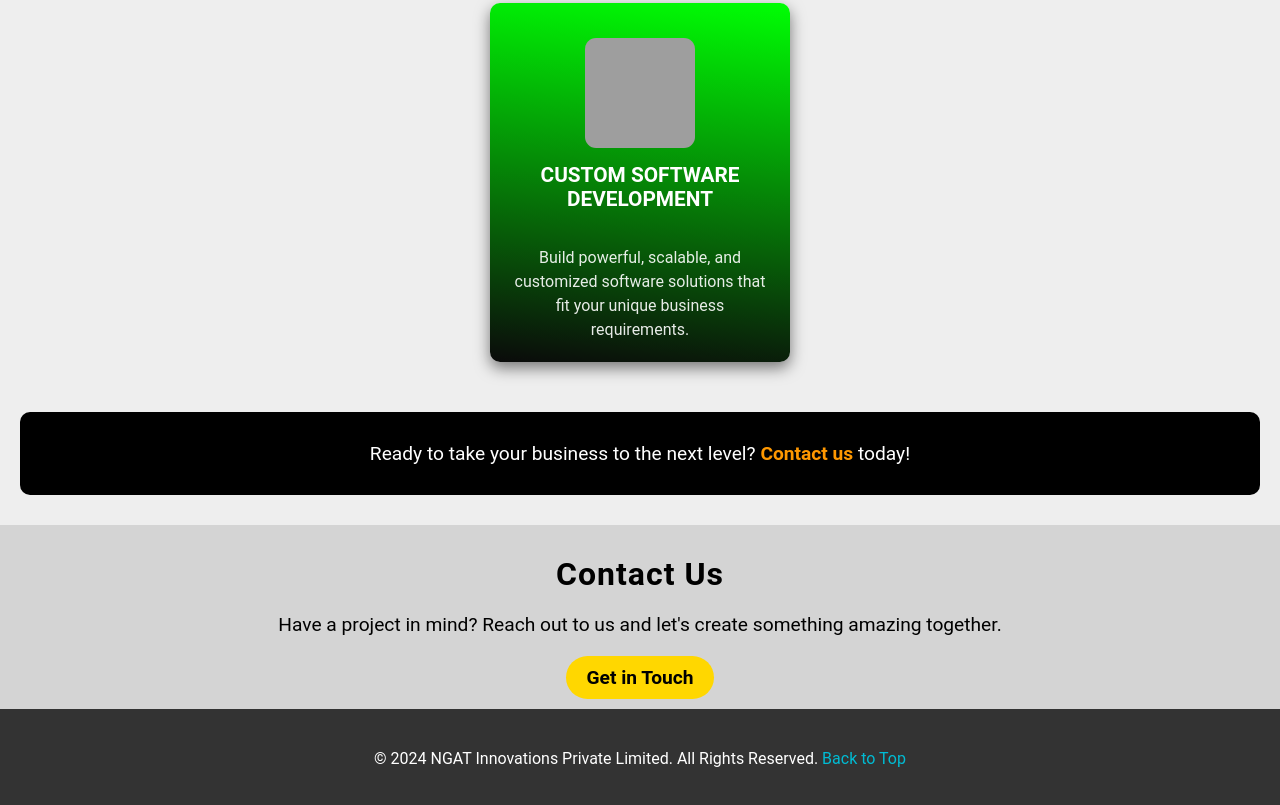
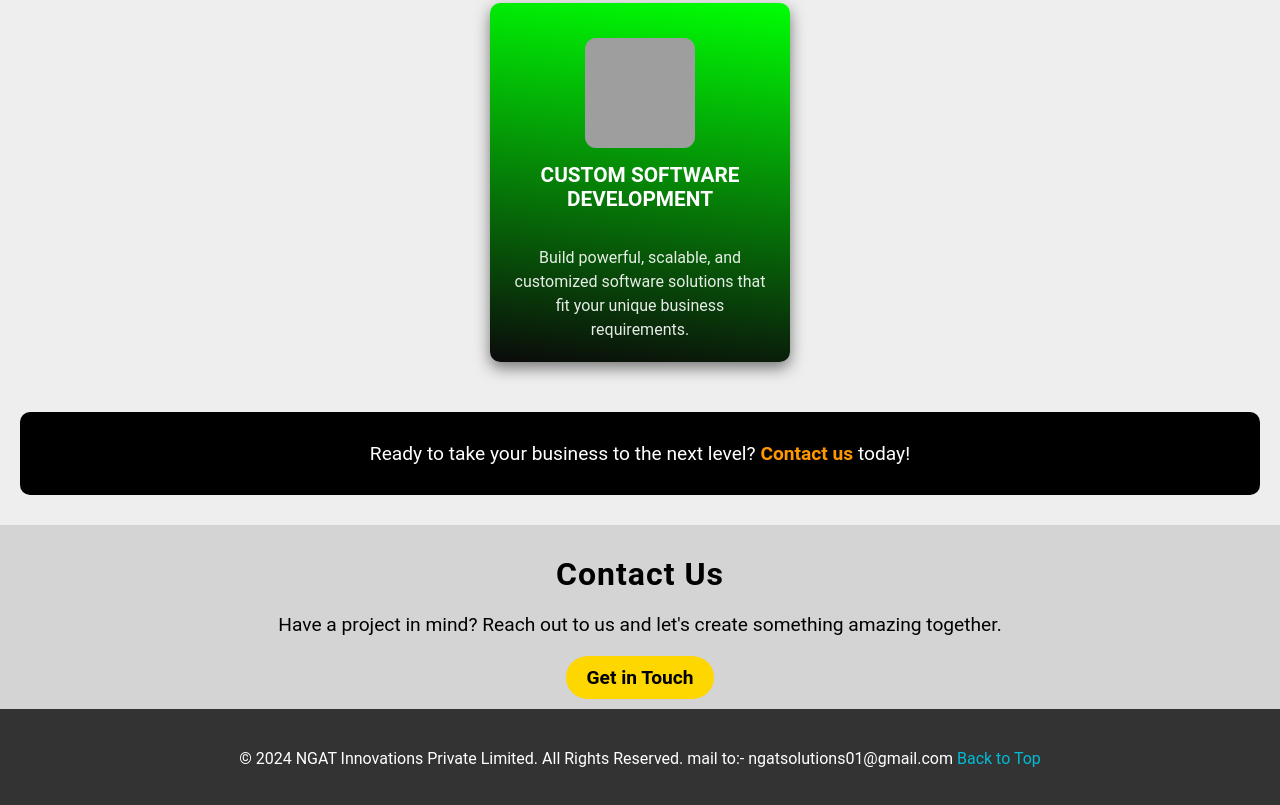
Before and after one commit to aayushmishra20/NGATInnovations-, a plain HTML site: page index.html in a window 1280 px wide. Shown: the part 3005-3810 px from the top of the page. Drawn offline with Linux system fonts and the light colour scheme; grey boxes are pictures that could not be loaded.

Commit message:
Update index.html

```diff
--- a/index.html
+++ b/index.html
@@ -943,7 +943,7 @@ h1, h2 {
 
     <!-- Footer -->
     <footer>
-        <p>&copy; 2024 NGAT Innovations Private Limited. All Rights Reserved. <a href="#home">Back to Top</a></p>
+        <p>&copy; 2024 NGAT Innovations Private Limited. All Rights Reserved. mail to:- ngatsolutions01@gmail.com <a href="#home">Back to Top</a></p>
     </footer>
 
     <script>
```
